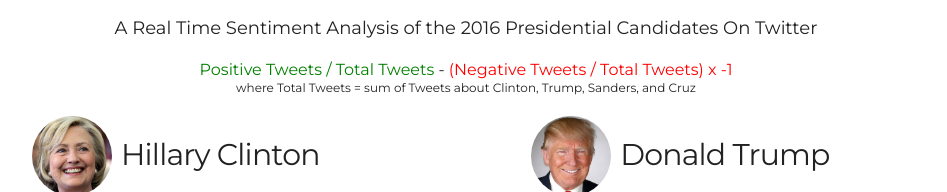
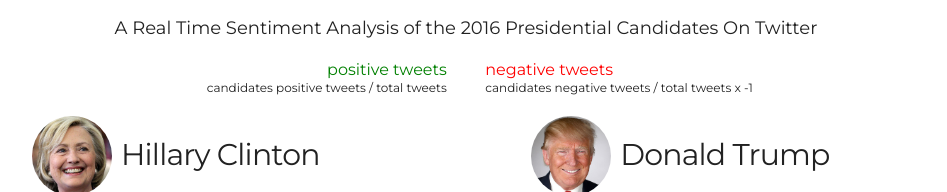
Before and after one commit to mguida22/elections, a plain HTML site: page website/static/index.html in a window 1280 px wide. Shown: the part 153-345 px from the top of the page, without its empty margins (174-1121 px from the left). Drawn offline with nearby package versions, Linux system fonts and the light colour scheme; files that its build step writes are made by us from their sources; no server answers; files whose address does not match are found by name.

Commit message:
tweak visuals

```diff
--- a/website/static/index.html
+++ b/website/static/index.html
@@ -38,8 +38,15 @@
     <h1>Tweet for <span class="next_line">President</span></h1>
     <h2>A Real Time Sentiment Analysis of the 2016 Presidential Candidates
 On Twitter</h2>
-    <h3><span class="positive">Positive Tweets / Total Tweets</span> - <span class="negative">(Negative Tweets / Total Tweets) x -1</span>
-    <span class="key_end">where Total Tweets = sum of Tweets about Clinton, Trump, Sanders, and Cruz</span></h3>
+
+    <div class="row">
+      <div class="six columns text-right">
+        <h3><span class="positive">positive tweets</span><span class="key_end">candidates positive tweets / total tweets</span></h3>
+      </div>
+      <div class="six columns text-left">
+        <h3><span class="negative">negative tweets</span><span class="key_end">candidates negative tweets / total tweets x -1 </span></h3>
+      </div>
+    </div>
 
     <div class="row">
       <div class="six columns">
--- a/website/static/index.js
+++ b/website/static/index.js
@@ -20,7 +20,6 @@
     groups.cruz.neg.val = d.tedcruz.Negative;
   }
 };
-
 
 // how many datapoints to display on a graph
 var n = 50;
@@ -48,7 +47,7 @@
 // y scaling
 // linear scale to follow data (0-100%)
 var y = d3.scale.linear()
-  .domain([-50, 50])
+  .domain([-80, 80])
   .range([height, 0]);
 
 // line computation
--- a/website/static/style.css
+++ b/website/static/style.css
@@ -1,6 +1,14 @@
 body {
   font-family: 'Montserrat', sans-serif;
   text-align: center;
+}
+
+.text-right {
+  text-align: right;
+}
+
+.text-left {
+  text-align: left;
 }
 
 svg {
```
